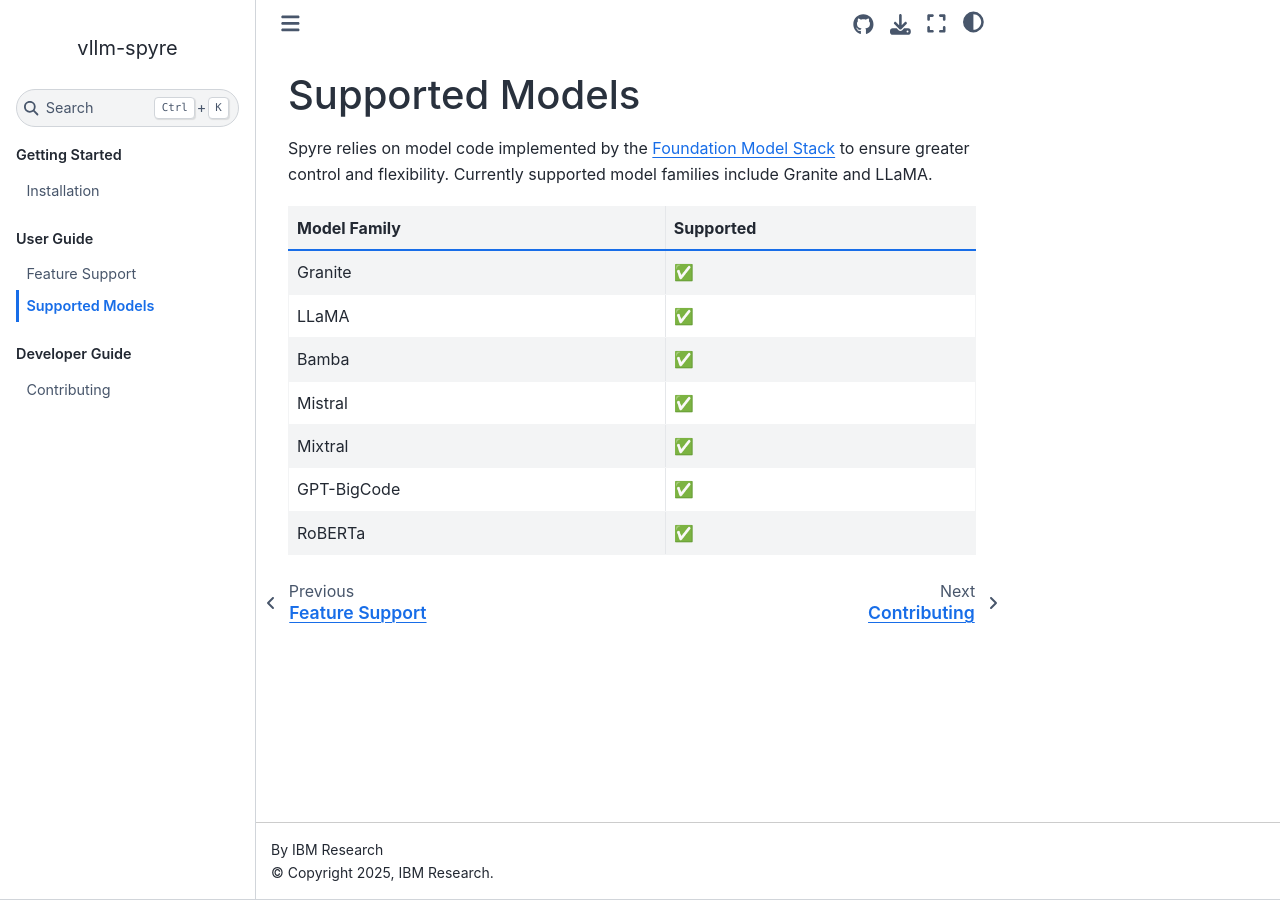
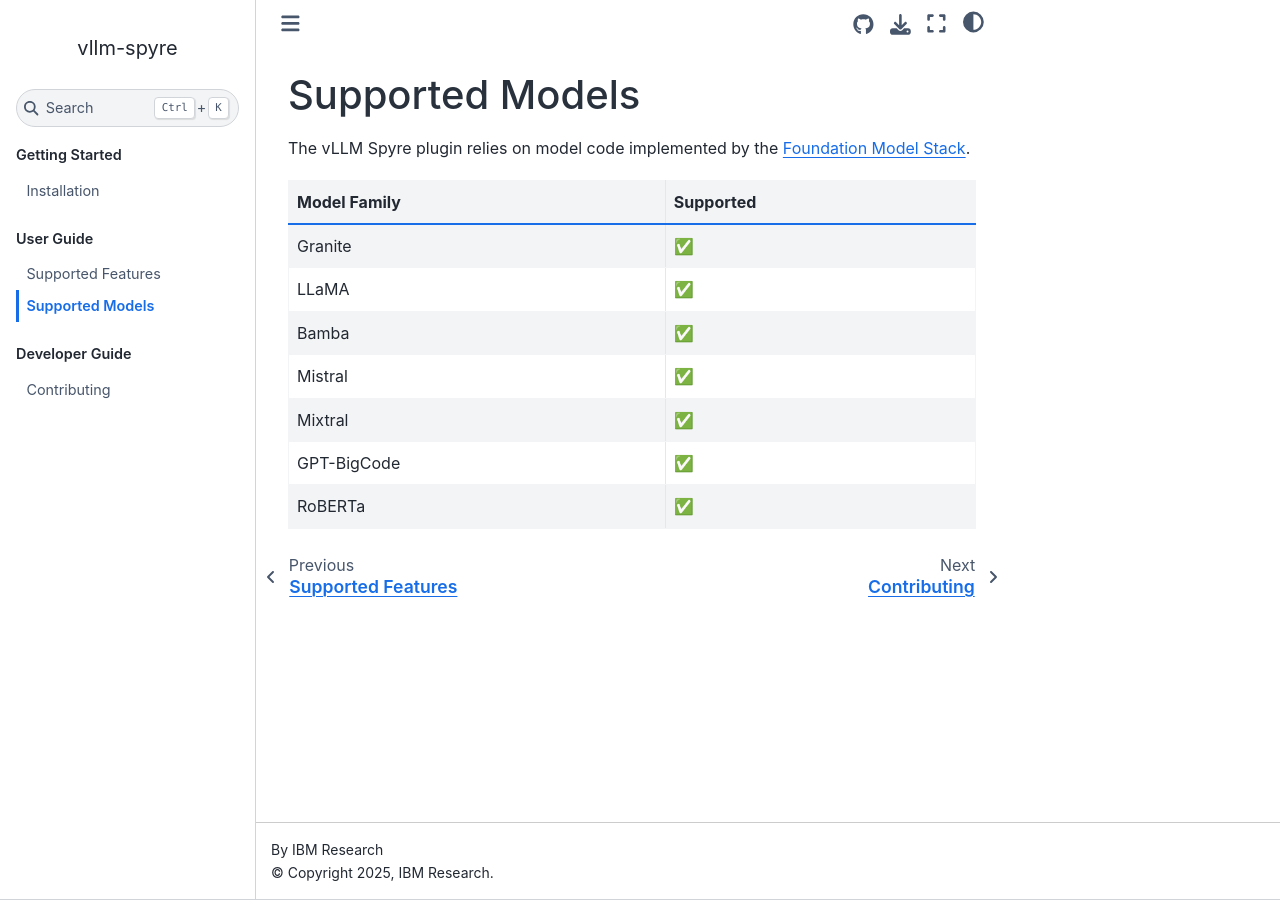
Before and after one commit to vllm-project/vllm-spyre, a Sphinx documentation site: the page built from docs/source/user_guide/supported_models.md, in a window 1280 px wide. Built offline with Sphinx 7.4.7 and the Sphinx Book theme 1.1.4, drawn with Linux system fonts in a browser that asks for light colours.

Commit message:
Fix title, remove words
Signed-off-by: Rafael Vasquez <rafvasq21@gmail.com>

```diff
--- a/docs/source/user_guide/supported_features.md
+++ b/docs/source/user_guide/supported_features.md
@@ -1,4 +1,4 @@
-# Feature Support
+# Supported Features
 
 | Feature                       | V0 | V1 |
 |-------------------------------|----|----|
--- a/docs/source/user_guide/supported_models.md
+++ b/docs/source/user_guide/supported_models.md
@@ -1,6 +1,6 @@
 # Supported Models
 
-Spyre relies on model code implemented by the [Foundation Model Stack](https://github.com/foundation-model-stack/foundation-model-stack/tree/main/fms/models) to ensure greater control and flexibility. Currently supported model families include Granite and LLaMA.
+The vLLM Spyre plugin relies on model code implemented by the [Foundation Model Stack](https://github.com/foundation-model-stack/foundation-model-stack/tree/main/fms/models).
 
 | Model Family | Supported |
 | ------------ | --------- |
```
